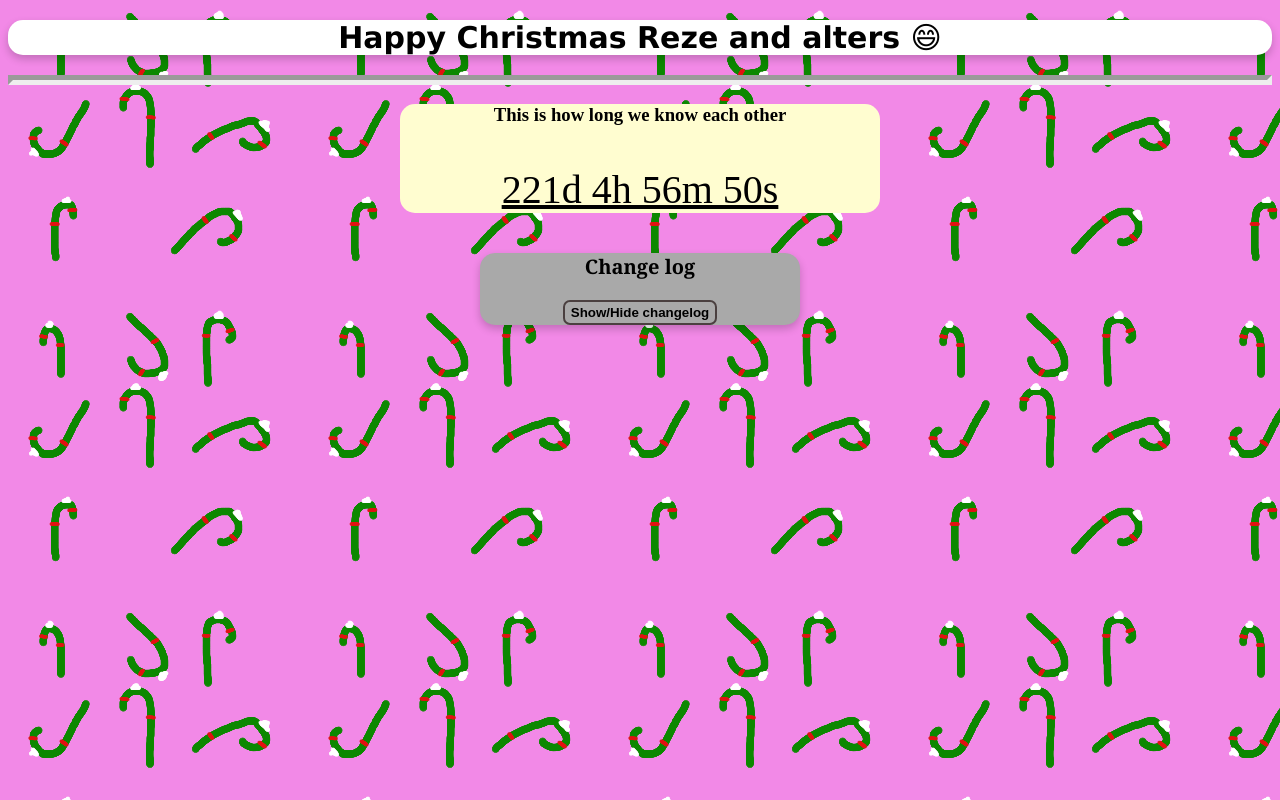
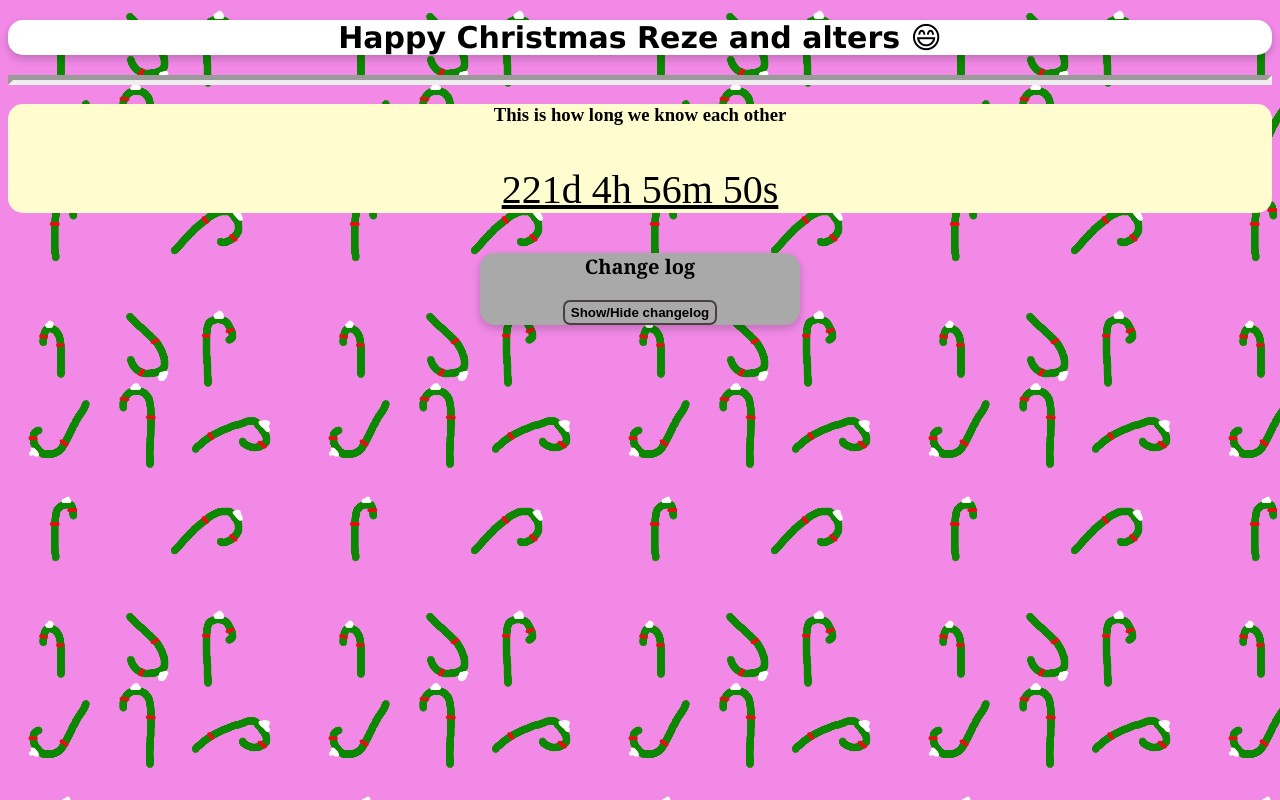
Before and after one commit to WilkYTPL/wilkytpl.github.io, a plain HTML site: page index.html in a window 1280 px wide. Drawn offline with Linux system fonts and the light colour scheme.

Commit message:
New version:

```diff
--- a/style.css
+++ b/style.css
@@ -25,7 +25,7 @@ body {
 
 /*Timer*/
 .timerDiv {
-    width: 30rem;
+    width: auto;
     background-color: #FFFDD0;
     text-align: center;
     border-radius: 15px;
```
